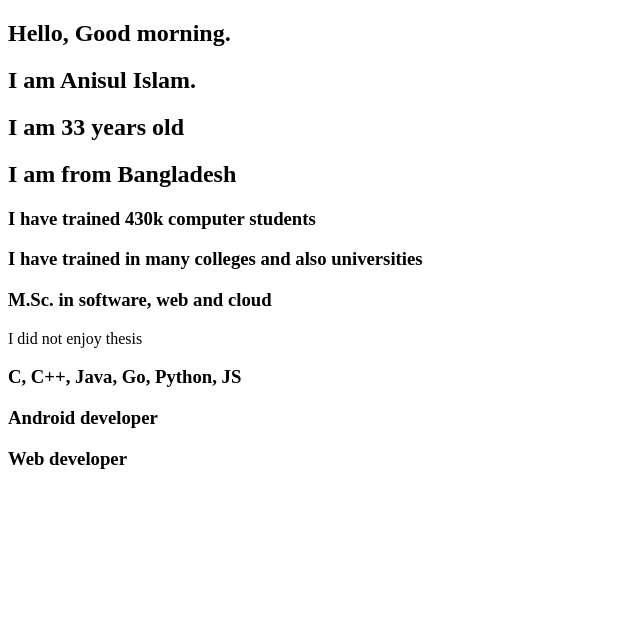
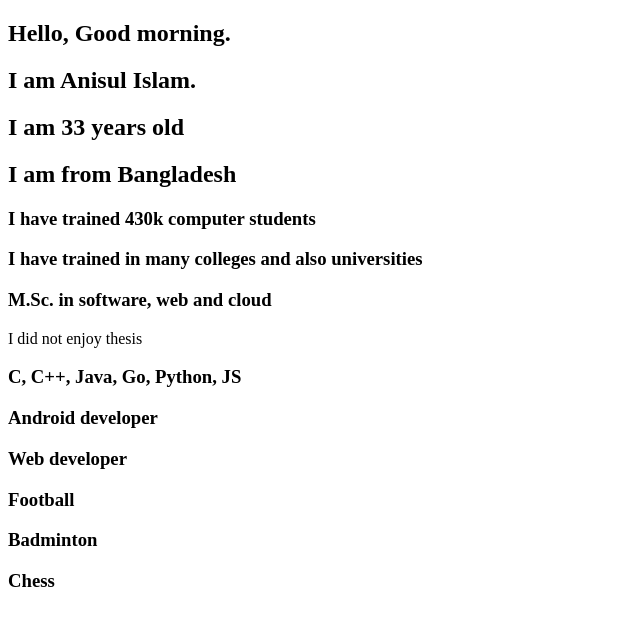
Before and after one commit to anisul-Islam/anisul-storybook, a plain HTML site: page index.html in a window 1280 px wide. Shown: the whole page, without its empty margins (0-640 px from the left). Drawn offline with Linux system fonts and the light colour scheme.

Commit message:
added hobbies

```diff
--- a/index.html
+++ b/index.html
@@ -26,5 +26,10 @@
     <p>Android developer</p>
     <p>Web developer</p>
 
+    <!-- hobbies -->
+    <p>Football</p>
+    <p>Badminton</p>
+    <p>Chess</p>
+
   </body>
 </html>
```
